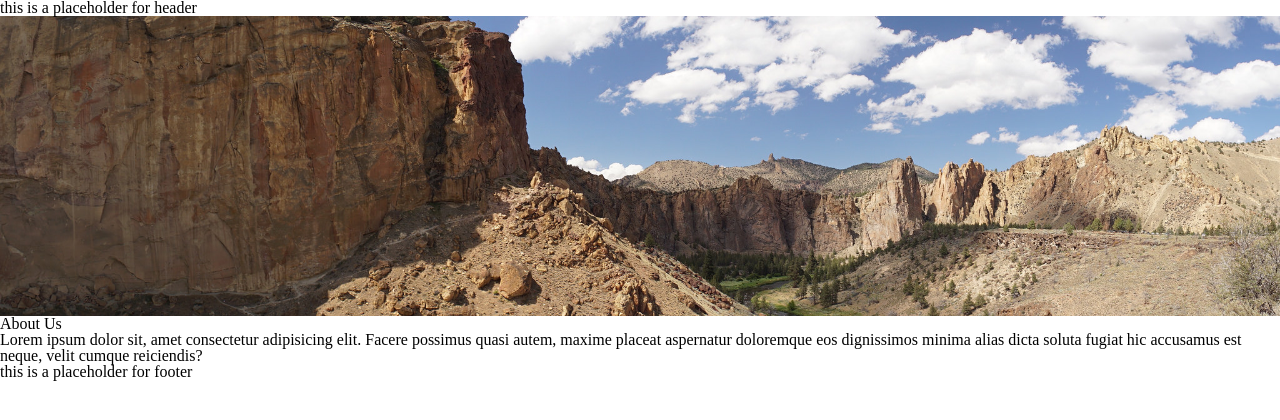
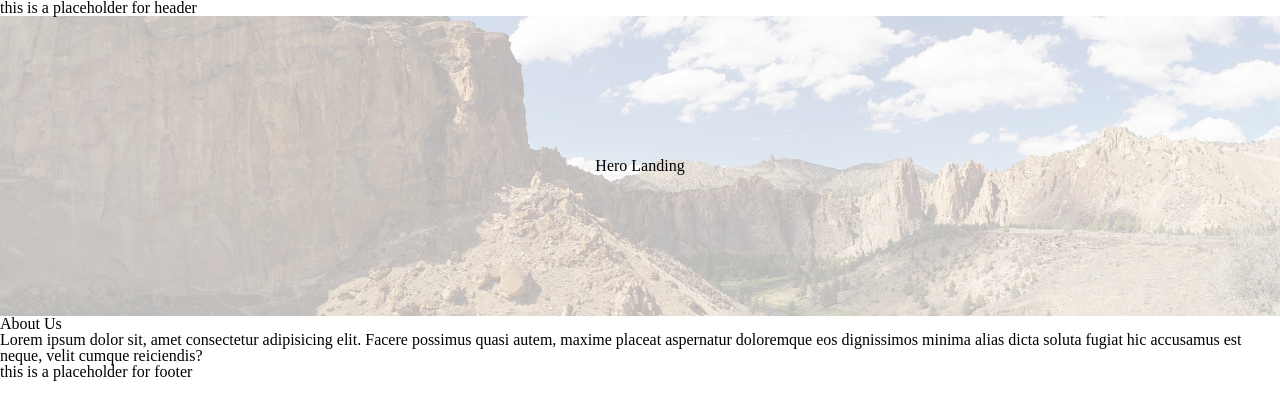
Before and after one commit to sjciasullo/octagon-microsite-challenge, a plain HTML site: page index.html in a window 1280 px wide. Drawn offline with Linux system fonts and the light colour scheme.

Commit message:
mask the landing image

```diff
--- a/index.html
+++ b/index.html
@@ -16,6 +16,7 @@
 
     <div id="hero-image">
       <div class="mask">
+        <h1>Hero Landing</h1>
       </div>
     </div>
 
--- a/styles/style.css
+++ b/styles/style.css
@@ -5,3 +5,11 @@
   background-position: center;
   background-size: cover;
 }
+
+.mask {
+  background-color: rgba(255,255,255,.7);
+  height: 100%;
+  display: flex;
+  justify-content: center;
+  align-items: center;
+}
```
